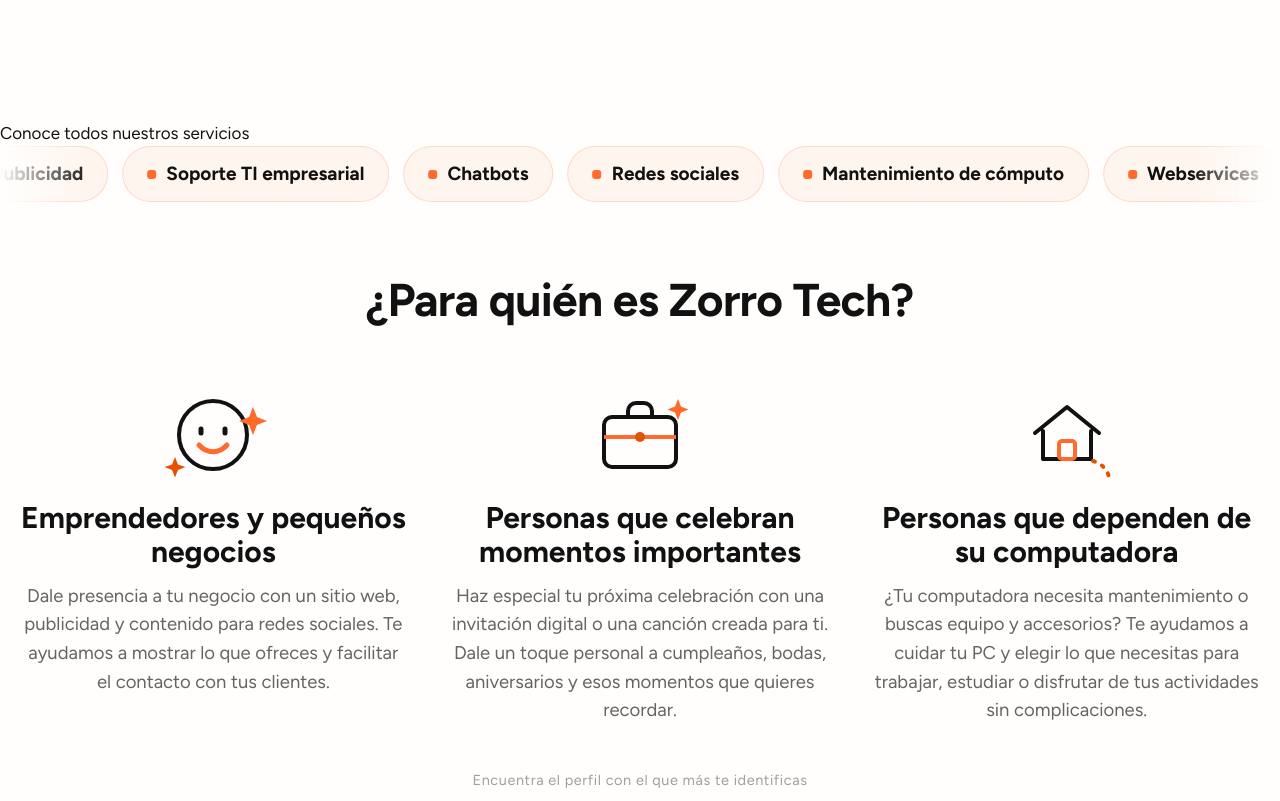
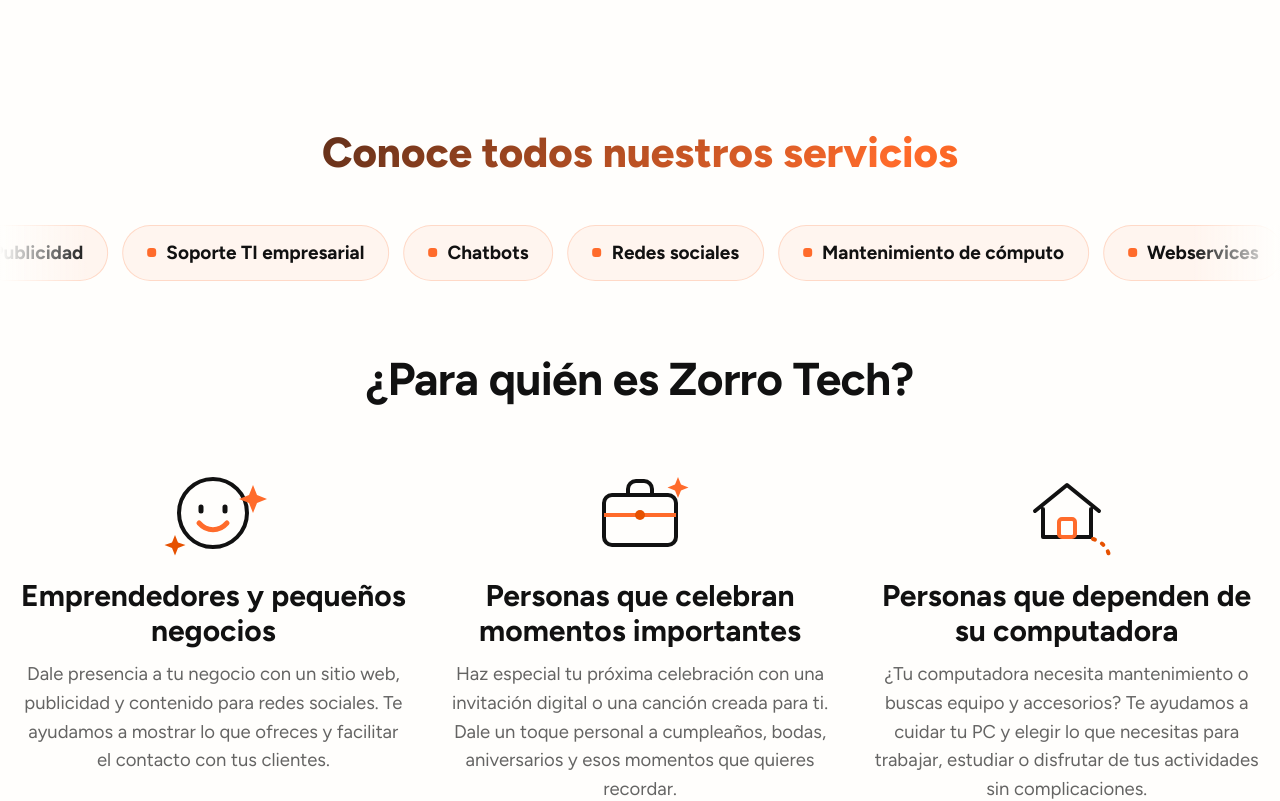
Before and after one commit to demiansoberanes7-stack/WEB-ZORRO-TECH, a React (Vite) app: page / in a window 1280 px wide. Shown: the part 1380-2181 px from the top of the page. Built offline with nearby package versions, Linux system fonts and the light colour scheme; no server answers.

Commit message:
style: fix AudienceSection title selector so gradient applies through Reveal component

```diff
--- a/src/components/AudienceSection.css
+++ b/src/components/AudienceSection.css
@@ -1,6 +1,6 @@
 .zt-audience-section { padding-top: 60px; background: #FFFEFC; }
 .zt-trusted { overflow: hidden; padding-bottom: 72px; background: #FFFEFC; }
-.zt-trusted > p { font-weight: 900; font-size: clamp(24px, 4vw, 42px); text-align: center; margin: 0 20px 40px; background: linear-gradient(135deg, #111111 0%, #ff6b2b 70%, #e65100 100%); -webkit-background-clip: text; -webkit-text-fill-color: transparent; background-clip: text; }
+.zt-trusted p { font-weight: 900; font-size: clamp(24px, 4vw, 42px); text-align: center; margin: 0 20px 40px; background: linear-gradient(135deg, #111111 0%, #ff6b2b 70%, #e65100 100%); -webkit-background-clip: text; -webkit-text-fill-color: transparent; background-clip: text; }
 .zt-marquee { overflow: hidden; position: relative; }
 .zt-marquee::before, .zt-marquee::after { content: ''; position: absolute; top: 0; bottom: 0; width: 90px; z-index: 1; pointer-events: none; }
 .zt-marquee::before { left: 0; background: linear-gradient(90deg, #FFFEFC, transparent); }
```
